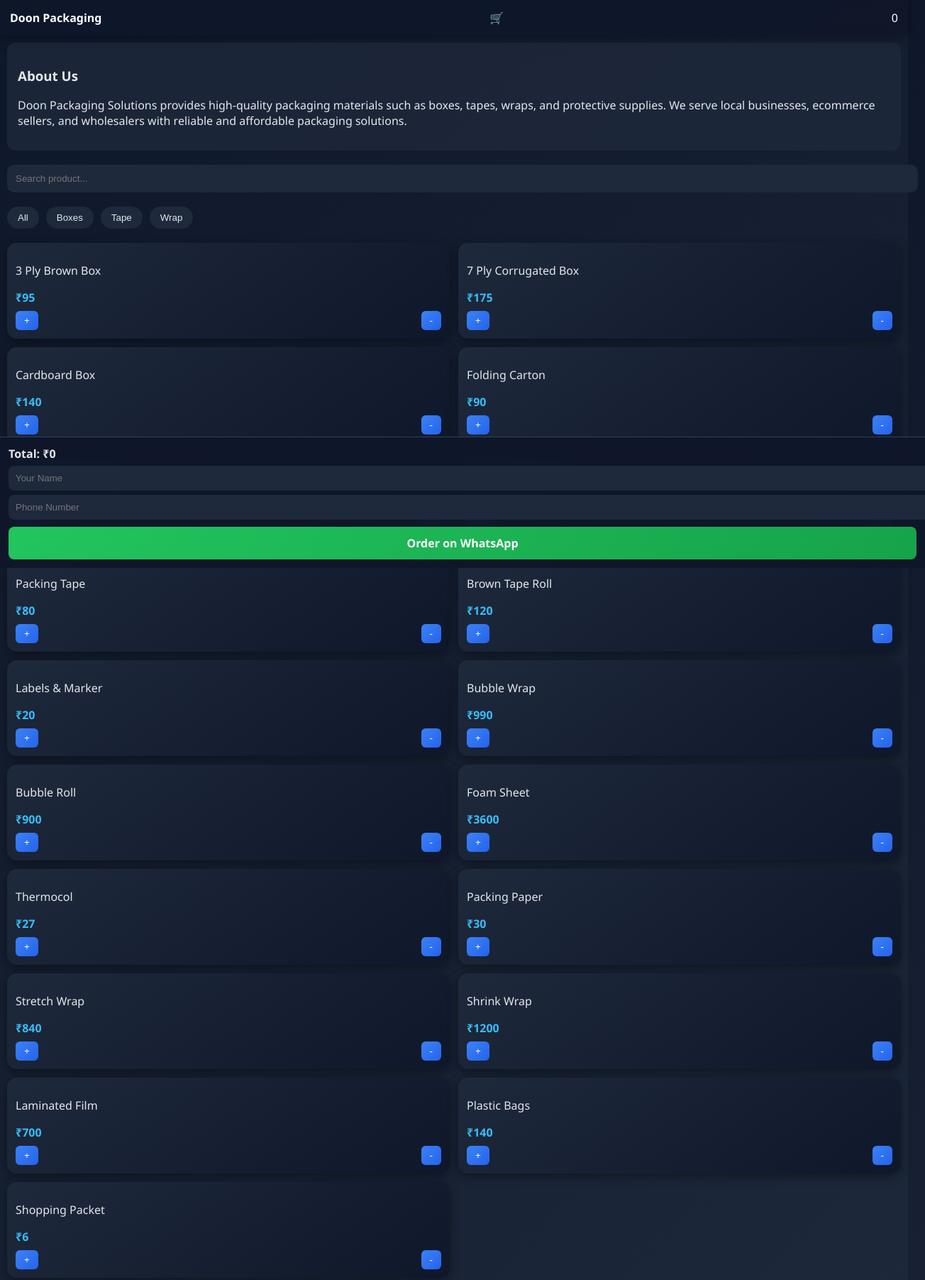
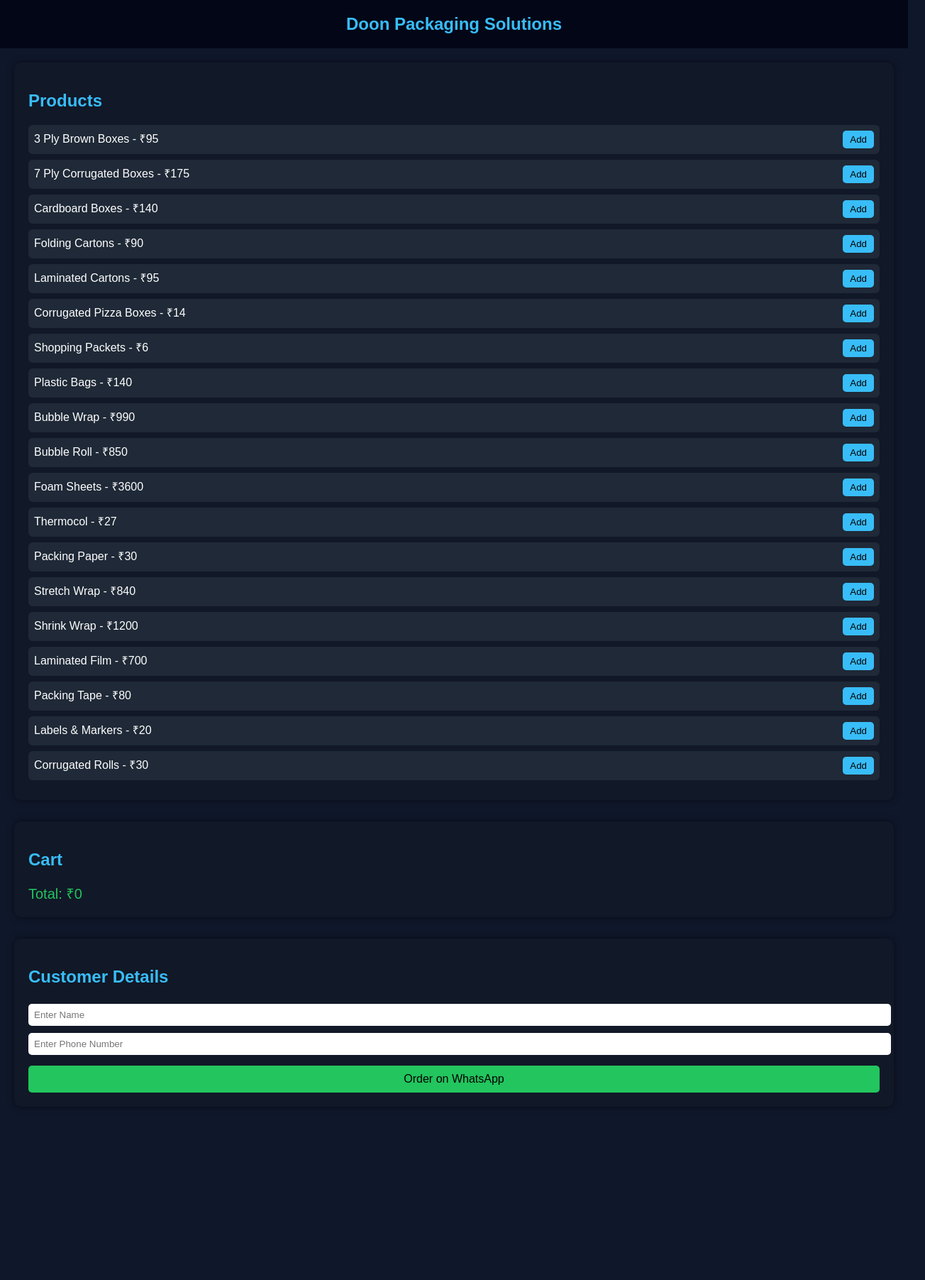
Before and after one commit to arnavsahani2703-prog/doon-packaging-solutionss, a plain HTML site: page index.html in a window 1280 px wide. Shown: the top 1803 px of the page at 71% size, 1304 px wide, since content can reach past the window. After the commit the page ends 1609 px from the top, so only its background shows below. Drawn offline with Linux system fonts and the light colour scheme.

Commit message:
Update index.html

```diff
--- a/index.html
+++ b/index.html
@@ -1,304 +1,222 @@
 <!DOCTYPE html>
-<html lang="en">
+<html>
 <head>
-<meta charset="UTF-8">
-<meta name="viewport" content="width=device-width, initial-scale=1.0">
 <title>Doon Packaging Solutions</title>
-
 <style>
 body{
+font-family:Arial;
+background:#0f172a;
+color:white;
 margin:0;
-font-family:'Segoe UI';
-background:linear-gradient(135deg,#0f172a,#1e293b);
-color:#e5e7eb;
+padding:0;
 }
 
-/* NAV */
-.nav{
-position:sticky;top:0;
-background:rgba(15,23,42,0.9);
-backdrop-filter:blur(10px);
-padding:14px;
-display:flex;justify-content:space-between;
-box-shadow:0 2px 15px rgba(0,0,0,0.4);
-z-index:10;
-color:white;
+header{
+background:#020617;
+padding:20px;
+text-align:center;
+font-size:24px;
+font-weight:bold;
+color:#38bdf8;
 }
 
-/* SEARCH */
-.search{
-padding:12px;margin:10px;
-border-radius:10px;border:none;
-width:calc(100% - 20px);
-background:#1e293b;
-color:white;
-outline:none;
+.container{
+padding:20px;
 }
 
-/* CATEGORY */
-.cat{
-display:flex;gap:10px;overflow-x:auto;padding:10px;
-}
-.cat button{
-border:none;padding:8px 15px;border-radius:20px;
-background:#1e293b;
-color:#e5e7eb;
-}
-.cat button:hover{
-background:#3b82f6;
-color:white;
+.section{
+margin-bottom:30px;
+padding:20px;
+background:#111827;
+border-radius:10px;
+box-shadow:0 0 10px rgba(0,0,0,0.5);
 }
 
-/* GRID */
-.grid{
-display:grid;
-grid-template-columns:repeat(2,1fr);
-gap:12px;padding:10px;
+h2{
+color:#38bdf8;
 }
 
-.card{
-background:linear-gradient(145deg,#1e293b,#0f172a);
-padding:12px;
-border-radius:14px;
-box-shadow:0 4px 15px rgba(0,0,0,0.4);
+.product{
+display:flex;
+justify-content:space-between;
+margin:8px 0;
+padding:8px;
+background:#1f2937;
+border-radius:6px;
 }
 
-.price{
-color:#38bdf8;
-font-weight:bold;
-margin-top:5px;
+button{
+background:#38bdf8;
+border:none;
+padding:5px 10px;
+cursor:pointer;
+border-radius:5px;
+color:black;
 }
 
-/* BUTTON */
-.controls{
-display:flex;justify-content:space-between;margin-top:8px;
-}
-.controls button{
-background:linear-gradient(135deg,#3b82f6,#2563eb);
-color:white;border:none;
-padding:6px 12px;border-radius:6px;
+input{
+padding:8px;
+margin:5px 0;
+width:100%;
+border-radius:5px;
+border:none;
 }
 
-/* CART */
-.cart{
-position:fixed;
-bottom:0;width:100%;
-background:rgba(15,23,42,0.95);
-backdrop-filter:blur(10px);
-border-top:1px solid #334155;
-max-height:50%;
-overflow:auto;
-padding:12px;
+#cart{
+margin-top:10px;
 }
 
-/* INPUT */
-input{
-width:100%;padding:10px;margin-top:6px;
-border-radius:8px;border:none;
-background:#1e293b;
-color:white;
-outline:none;
+.total{
+font-size:20px;
+margin-top:10px;
+color:#22c55e;
 }
 
-/* ORDER */
-.order{
-background:linear-gradient(135deg,#22c55e,#16a34a);
-color:white;
-padding:12px;text-align:center;
-border-radius:8px;
+.order-btn{
+background:#22c55e;
+padding:10px;
+width:100%;
+font-size:16px;
 margin-top:10px;
-font-weight:bold;
 }
 
-/* TOAST */
-.toast{
-position:fixed;
-top:20px;left:50%;
-transform:translateX(-50%);
-background:#111827;
-color:white;
-padding:10px 20px;border-radius:20px;
-display:none;
-}
-
-/* SECTIONS */
-.section{
-background:rgba(30,41,59,0.8);
-margin:10px;
-padding:15px;
-border-radius:12px;
-}
-
-.review{
-border-bottom:1px solid #334155;
-padding:8px 0;
-}
 </style>
 </head>
 
 <body>
 
-<div class="nav">
-<b>Doon Packaging</b>
-🛒 <span id="count">0</span>
+<header>
+Doon Packaging Solutions
+</header>
+
+<div class="container">
+
+<div class="section">
+<h2>Products</h2>
+<div id="products"></div>
 </div>
 
-<!-- ABOUT -->
 <div class="section">
-<h3>About Us</h3>
-<p>
-Doon Packaging Solutions provides high-quality packaging materials such as boxes, tapes, wraps, and protective supplies.
-We serve local businesses, ecommerce sellers, and wholesalers with reliable and affordable packaging solutions.
-</p>
+<h2>Cart</h2>
+<div id="cart"></div>
+<div class="total" id="total">Total: ₹0</div>
 </div>
 
-<input class="search" placeholder="Search product..." onkeyup="search(this.value)">
+<div class="section">
+<h2>Customer Details</h2>
+<input type="text" id="name" placeholder="Enter Name">
+<input type="text" id="phone" placeholder="Enter Phone Number">
 
-<div class="cat">
-<button onclick="filter('all')">All</button>
-<button onclick="filter('box')">Boxes</button>
-<button onclick="filter('tape')">Tape</button>
-<button onclick="filter('wrap')">Wrap</button>
+<button class="order-btn" onclick="order()">Order on WhatsApp</button>
 </div>
 
-<div class="grid" id="grid"></div>
-
-<!-- REVIEWS -->
-<div class="section">
-<h3>Customer Reviews</h3>
-<div class="review">⭐️⭐️⭐️⭐️⭐️ Great quality and fast service.</div>
-<div class="review">⭐️⭐️⭐️⭐️ Affordable pricing for bulk orders.</div>
-<div class="review">⭐️⭐️⭐️⭐️⭐️ Best packaging supplier in Dehradun.</div>
 </div>
-
-<!-- CART -->
-<div class="cart">
-<div id="cartItems"></div>
-<div><b>Total: ₹<span id="total">0</span></b></div>
-
-<input id="name" placeholder="Your Name">
-<input id="phone" placeholder="Phone Number">
-
-<div class="order" onclick="order()">Order on WhatsApp</div>
-</div>
-
-<div class="toast" id="toast">Added to cart</div>
 
 <script>
 
 let products=[
-{name:"3 Ply Brown Box",price:95,cat:"box"},
-{name:"7 Ply Corrugated Box",price:175,cat:"box"},
-{name:"Cardboard Box",price:140,cat:"box"},
-{name:"Folding Carton",price:90,cat:"box"},
-{name:"Laminated Carton",price:95,cat:"box"},
-{name:"Pizza Box",price:14,cat:"box"},
+{name:"3 Ply Brown Boxes",price:95},
+{name:"7 Ply Corrugated Boxes",price:175},
+{name:"Cardboard Boxes",price:140},
+{name:"Folding Cartons",price:90},
+{name:"Laminated Cartons",price:95},
+{name:"Corrugated Pizza Boxes",price:14},
 
-{name:"Packing Tape",price:80,cat:"tape"},
-{name:"Brown Tape Roll",price:120,cat:"tape"},
-{name:"Labels & Marker",price:20,cat:"tape"},
+{name:"Shopping Packets",price:6},
+{name:"Plastic Bags",price:140},
 
-{name:"Bubble Wrap",price:990,cat:"wrap"},
-{name:"Bubble Roll",price:900,cat:"wrap"},
-{name:"Foam Sheet",price:3600,cat:"wrap"},
-{name:"Thermocol",price:27,cat:"wrap"},
-{name:"Packing Paper",price:30,cat:"wrap"},
+{name:"Bubble Wrap",price:990},
+{name:"Bubble Roll",price:850},
+{name:"Foam Sheets",price:3600},
+{name:"Thermocol",price:27},
+{name:"Packing Paper",price:30},
 
-{name:"Stretch Wrap",price:840,cat:"wrap"},
-{name:"Shrink Wrap",price:1200,cat:"wrap"},
-{name:"Laminated Film",price:700,cat:"wrap"},
+{name:"Stretch Wrap",price:840},
+{name:"Shrink Wrap",price:1200},
+{name:"Laminated Film",price:700},
 
-{name:"Plastic Bags",price:140,cat:"box"},
-{name:"Shopping Packet",price:6,cat:"box"}
+{name:"Packing Tape",price:80},
+{name:"Labels & Markers",price:20},
+
+{name:"Corrugated Rolls",price:30}
 ];
 
-let cart={},total=0,current="all";
+let cart={};
 
-function showProducts(){
-let html="";
+function loadProducts(){
+let div=document.getElementById("products");
 products.forEach(p=>{
-if(current=="all"||p.cat==current){
-html+=`
-<div class="card">
-<p>${p.name}</p>
-<div class="price">₹${p.price}</div>
-<div class="controls">
-<button onclick="add('${p.name}',${p.price})">+</button>
-<button onclick="removeItem('${p.name}',${p.price})">-</button>
-</div>
-</div>`;
-}
+let el=document.createElement("div");
+el.className="product";
+el.innerHTML=`
+<span>${p.name} - ₹${p.price}</span>
+<button onclick="add('${p.name}',${p.price})">Add</button>
+`;
+div.appendChild(el);
 });
-document.getElementById("grid").innerHTML=html;
-}
-showProducts();
-
-function filter(c){current=c;showProducts();}
-
-function search(q){
-q=q.toLowerCase();
-let html="";
-products.forEach(p=>{
-if(p.name.toLowerCase().includes(q)){
-html+=`
-<div class="card">
-<p>${p.name}</p>
-<div class="price">₹${p.price}</div>
-<div class="controls">
-<button onclick="add('${p.name}',${p.price})">+</button>
-<button onclick="removeItem('${p.name}',${p.price})">-</button>
-</div>
-</div>`;
-}
-});
-document.getElementById("grid").innerHTML=html;
 }
 
-function toast(){
-let t=document.getElementById("toast");
-t.style.display="block";
-setTimeout(()=>t.style.display="none",1000);
+function add(name,price){
+if(cart[name]){
+cart[name].qty++;
+}else{
+cart[name]={price:price,qty:1};
+}
+renderCart();
 }
 
-function update(){
-let count=0,html="";
+function renderCart(){
+let div=document.getElementById("cart");
+div.innerHTML="";
+let total=0;
+
 for(let i in cart){
-count+=cart[i];
-html+=i+" x "+cart[i]+"<br>";
-}
-document.getElementById("count").innerText=count;
-document.getElementById("cartItems").innerHTML=html;
-document.getElementById("total").innerText=total;
+let item=cart[i];
+total+=item.price*item.qty;
+
+let el=document.createElement("div");
+el.className="product";
+el.innerHTML=`
+<span>${i} x ${item.qty}</span>
+<span>₹${item.price*item.qty}</span>
+`;
+div.appendChild(el);
 }
 
-function add(n,p){
-cart[n]=(cart[n]||0)+1;
-total+=p;
-toast();
-update();
-}
-
-function removeItem(n,p){
-if(cart[n]){
-cart[n]--;
-total-=p;
-if(cart[n]==0) delete cart[n];
-update();
-}
+document.getElementById("total").innerText="Total: ₹"+total;
+return total;
 }
 
 function order(){
 let name=document.getElementById("name").value;
 let phone=document.getElementById("phone").value;
 
-if(!name||!phone){alert("Fill details");return;}
+if(!name || !phone){
+alert("Please fill details");
+return;
+}
 
-let msg="🛒 Order%0AName:"+name+"%0APhone:"+phone+"%0A";
-for(let i in cart){msg+=i+" x "+cart[i]+"%0A";}
-msg+="Total ₹"+total;
+let total=renderCart();
 
-window.open("https://wa.me/917017670100?text="+msg);
+let msg="🧾 *ORDER BILL*%0A%0A";
+msg+="👤 Name: "+name+"%0A";
+msg+="📞 Phone: "+phone+"%0A%0A";
+msg+="🛒 Items:%0A";
+
+for(let i in cart){
+msg+="- "+i+" x "+cart[i].qty+" = ₹"+(cart[i].price*cart[i].qty)+"%0A";
 }
+
+msg+="%0A💰 Total: ₹"+total+"%0A";
+msg+="%0APlease confirm my order.";
+
+let url="https://wa.me/917017670100?text="+msg;
+
+window.open(url);
+}
+
+loadProducts();
+
 </script>
 
 </body>
```
